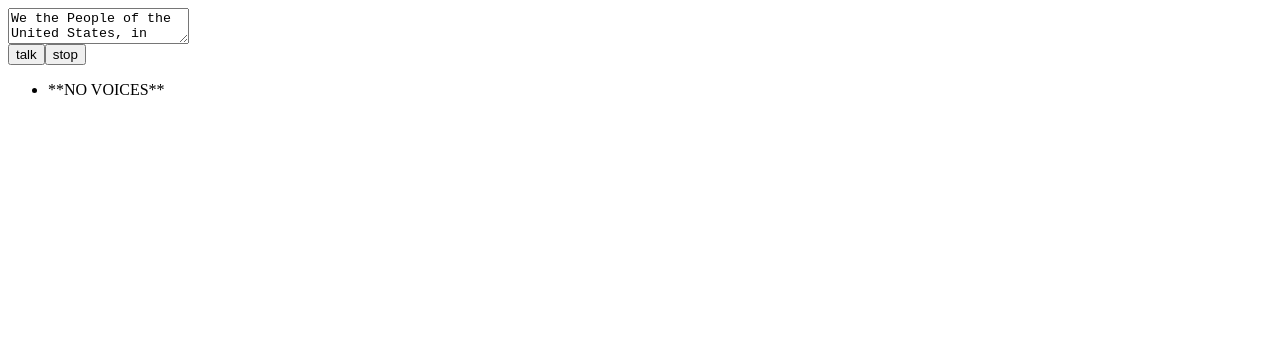
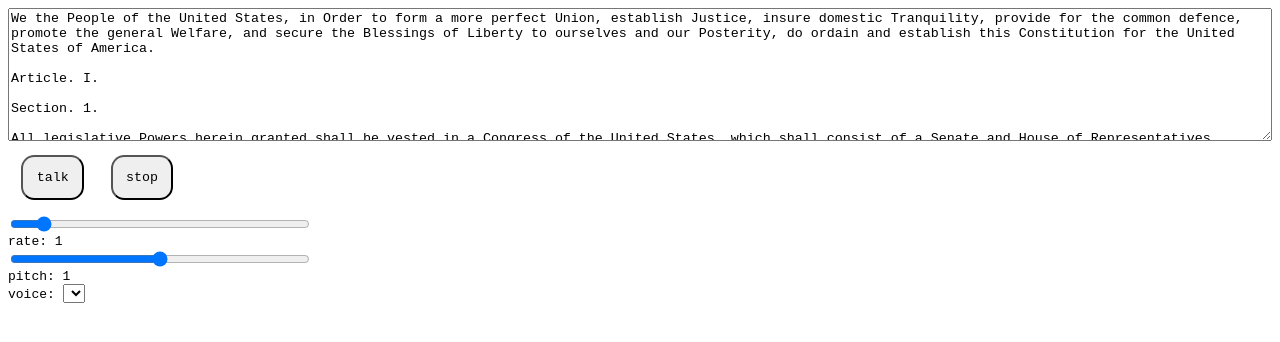
Before and after one commit to greggman/fanfictionreader, a plain HTML site: page index.html in a window 1280 px wide. Drawn offline with Linux system fonts and the light colour scheme.

Commit message:
update so we can adjust inputs

```diff
--- a/index.html
+++ b/index.html
@@ -51,9 +51,36 @@ Each House shall keep a Journal of its Proceedings, and from time to time publis
 
 Neither House, during the Session of Congress, shall, without the Consent of the other, adjourn for more than three days, nor to any other Place than that in which the two Houses shall be sitting.
 </textarea><br/>
+<style>
+  * {
+    box-sizing: border-box;
+    -moz-box-sizing: border-box;
+  }
+  input {
+    display: block;
+    width: 300px;
+  }
+  select {
+    gdisplay: block;
+  }
+  body, button, textarea {
+    font-family: monospace;
+  }
+  button {
+    padding: 1em;
+    border-radius: 1em;
+    margin: 1em;
+  }
+  #t {
+    width: 100%;
+    height: 10em;
+  }
+</style>
 <button id="talk">talk</button><button id="stop">stop</button>
-<ul id="v">
-</ul>
+<input type="range" value="1" id="rate"  step="0.1" min="0.1" max="10" />
+<input type="range" value="1"   id="pitch" step="0.1" min="0"   max="2"  />
+<div>voice:
+<select id="v"></select></div>
 <script>
 var $ = document.getElementById.bind(document);
 
@@ -65,31 +92,55 @@ var stop = $("stop");
 var msg = new SpeechSynthesisUtterance();
 msg.voiceURI = 'native';
 msg.volume = 1; // 0 to 1
-msg.rate = 0.7; // 0.1 to 10
-msg.pitch = 2; //0 to 2
 msg.lang = 'en-US';
 
-var appendVoice = function(txt) {
-  var li = document.createElement("li");
-  li.appendChild(document.createTextNode(txt));
-  v.appendChild(li);
-};
+Array.prototype.forEach.call(document.getElementsByTagName("input"), function(rangeElem) {
+  var labelElem = document.createElement("span");
+  labelElem.appendChild(document.createTextNode(rangeElem.id + ": "));
+  var valueElem = document.createElement("span");
+  var valueText = document.createTextNode(rangeElem.value);
+  valueElem.appendChild(labelElem);
+  valueElem.appendChild(valueText);
+  rangeElem.parentElement.insertBefore(valueElem, rangeElem.nextSibling);
+  var update = function() {
+    msg[rangeElem.id] = rangeElem.value;
+    valueText.nodeValue = rangeElem.value;
+  };
+  rangeElem.addEventListener('change', update, false);
+  rangeElem.addEventListener('input', update, false);
+  update();
+});
+
+
 
 var voices = speechSynthesis.getVoices();
 
 if (voices && voices.length) {
   voices.forEach(function(voice) {
-    appendVoice(voice.name, voice.default ? '(default)' :'');
+    var opt = document.createElement("option");
+    opt.appendChild(document.createTextNode(voice.name));
+    if (voice.default) {
+      opt.selected="selected";
+    }
+    v.appendChild(opt);
   });
-} else {
-  appendVoice("**NO VOICES**");
 }
+
+v.addEventListener('change', function(e) {
+  msg.voice = voices[v.selectedIndex];
+}, false);
+
 
 msg.onend = function(event) {
   console.log('Finished in ' + event.elapsedTime + ' seconds.');
 };
 
+
+
 var startTalking = function() {
+  if (speechSynthesis.speaking) {
+    stopTalking();
+  }
   msg.text = t.value;
   speechSynthesis.speak(msg);
 };
@@ -99,8 +150,8 @@ var stopTalking = function() {
 };
 
 talk.addEventListener('click', startTalking, false);
-
 stop.addEventListener('click', stopTalking, false);
+window.addEventListener('unload', stopTalking, false);
 
 startTalking();
 
```
